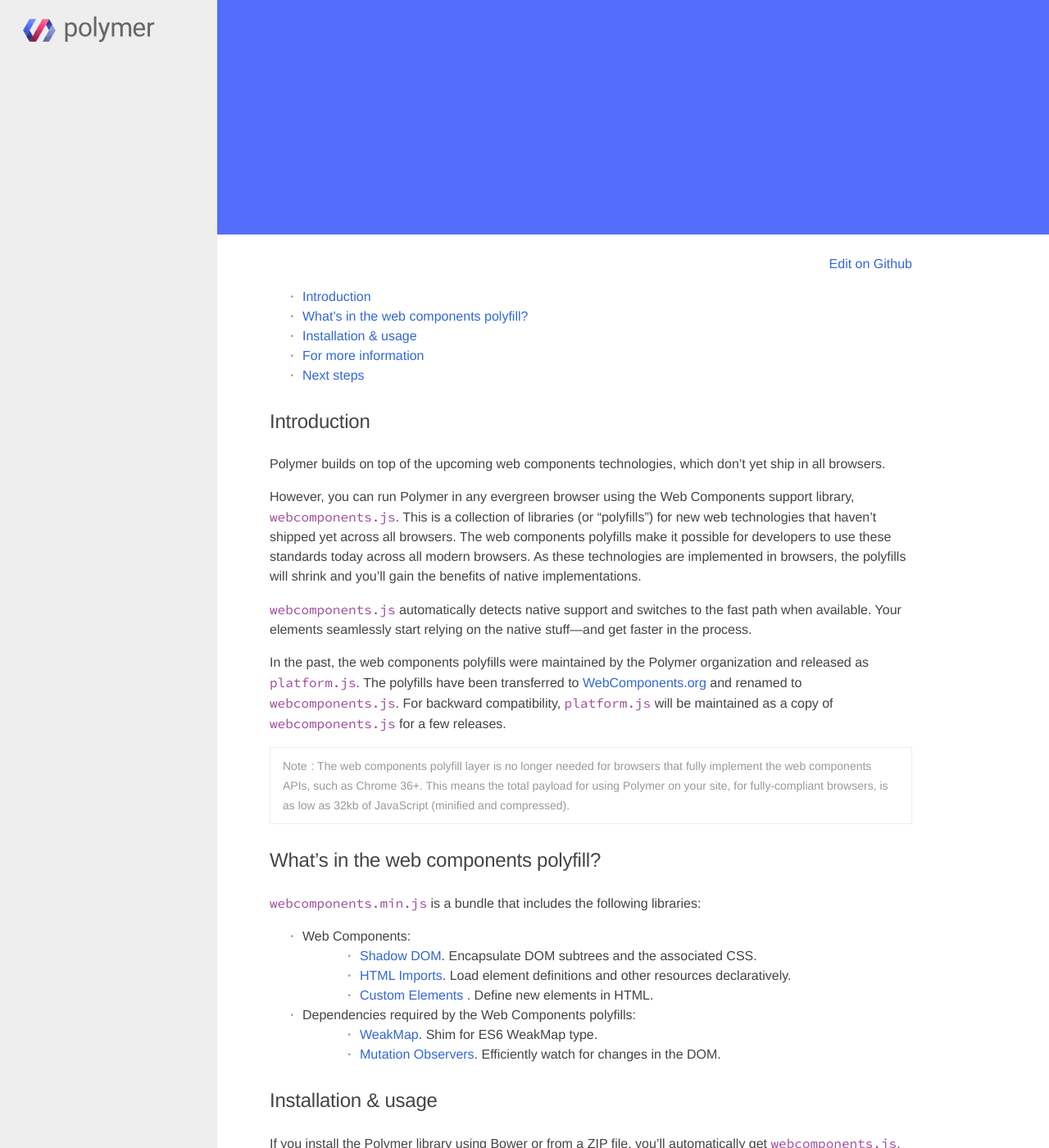
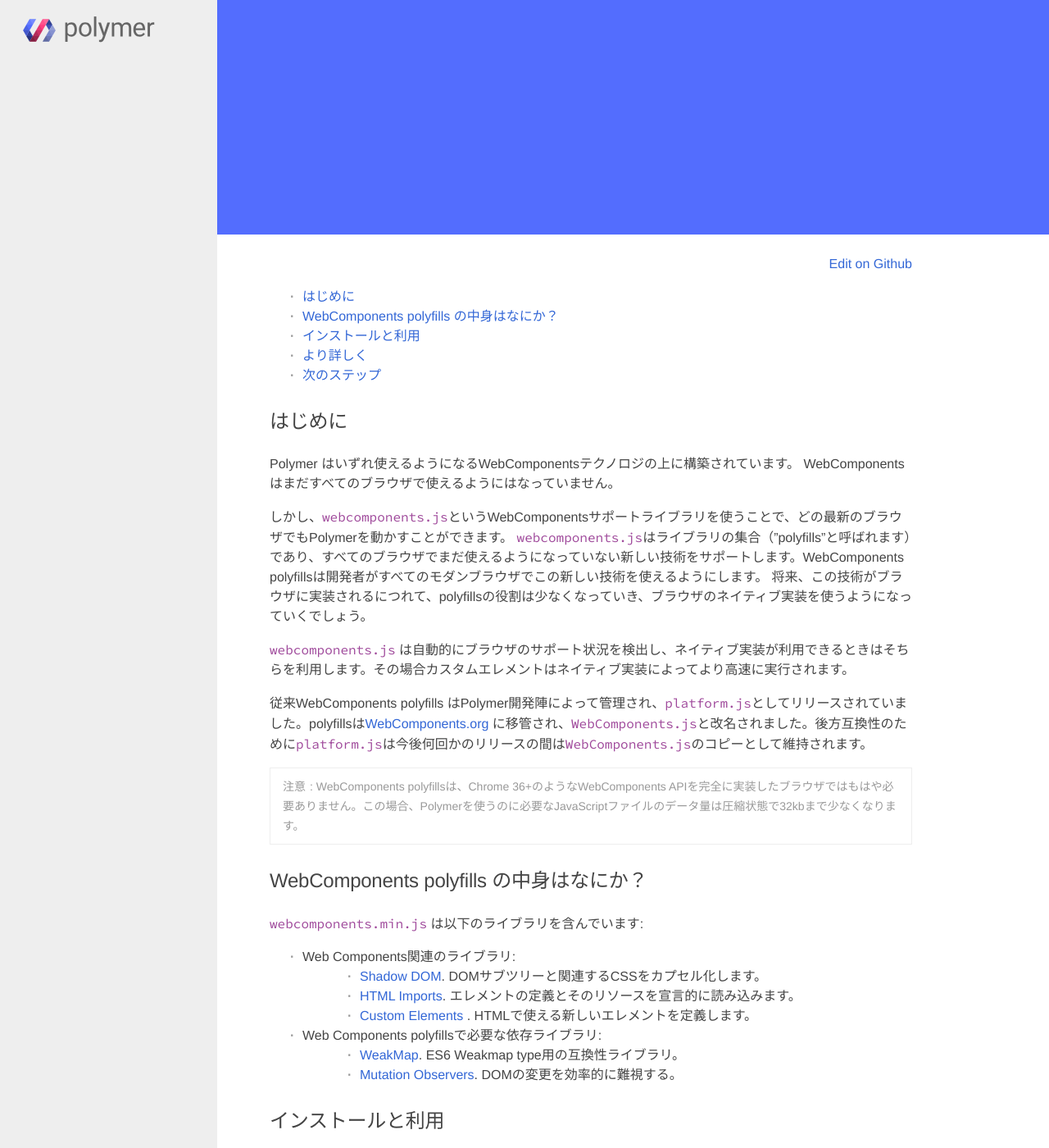
Before and after one commit to craftgear/polymer-docs-ja, a Jekyll site: the page built from docs_ja/docs/start/platform.md, in a window 1280 px wide and 1400 px high. Shown: the whole window at 82% size. Built offline with Jekyll 4.4.1, drawn with Linux system fonts in a browser that asks for light colours; some web fonts are replaced; a script that is not in the unit is left out; some of the changed text lies outside the part shown.

Commit message:
done platform.md

```diff
--- a/docs_ja/docs/start/platform.md
+++ b/docs_ja/docs/start/platform.md
@@ -3,98 +3,80 @@ layout: default
 type: start
 shortname: Concepts
 title: Web components polyfills
-subtitle: Supporting new web technologies today
+subtitle: あたらしいWeb技術を今サポートする
 ---
 
 {% include toc.html %}
 
-## Introduction
+## はじめに
 
-{{site.project_title}} builds on top of the upcoming web components technologies,
-which don't yet ship in all browsers.
+{{site.project_title}} はいずれ使えるようになるWebComponentsテクノロジの上に構築されています。
+WebComponentsはまだすべてのブラウザで使えるようにはなっていません。
 
-However, you can run {{site.project_title}} in any evergreen browser using the
-Web Components support library, `webcomponents.js`. This is a collection of
-libraries (or “polyfills”) for new web technologies that haven’t shipped yet across
-all browsers. The web components polyfills make it possible for developers to use
-these standards today across all modern browsers. As these technologies are implemented
-in browsers, the polyfills will shrink and you'll gain the benefits of native implementations.
+しかし、`webcomponents.js`というWebComponentsサポートライブラリを使うことで、どの最新のブラウザでも{{site.project_title}}を動かすことができます。
+`webcomponents.js`はライブラリの集合（"polyfills"と呼ばれます）であり、すべてのブラウザでまだ使えるようになっていない新しい技術をサポートします。WebComponents polyfillsは開発者がすべてのモダンブラウザでこの新しい技術を使えるようにします。
+将来、この技術がブラウザに実装されるにつれて、polyfillsの役割は少なくなっていき、ブラウザのネイティブ実装を使うようになっていくでしょう。
 
-`webcomponents.js` automatically detects native support and switches to the fast
-path when available. Your elements seamlessly start relying on the native stuff&mdash;and
-get faster in the process.
+`webcomponents.js` は自動的にブラウザのサポート状況を検出し、ネイティブ実装が利用できるときはそちらを利用します。その場合カスタムエレメントはネイティブ実装によってより高速に実行されます。
 
-In the past, the web components polyfills were maintained by
-the Polymer organization and released as `platform.js`. The polyfills
-have been transferred to [WebComponents.org](http://webcomponents.org)
-and renamed to `webcomponents.js`.
-For backward compatibility, `platform.js` will be maintained as
-a copy of `webcomponents.js` for a few releases.
+従来WebComponents polyfills はPolymer開発陣によって管理され、`platform.js`としてリリースされていました。polyfillsは[WebComponents.org](http://webcomponents.org) に移管され、`WebComponents.js`と改名されました。後方互換性のために`platform.js`は今後何回かのリリースの間は`WebComponents.js`のコピーとして維持されます。
 
-**Note**: The web components polyfill layer is no longer needed for browsers that
-fully implement the web components APIs, such as Chrome 36+.  This means the total
-payload for using Polymer on your site, for fully-compliant browsers, is as low as 32kb
-of JavaScript (minified and compressed).
+**注意**: WebComponents polyfillsは、Chrome 36+のようなWebComponents APIを完全に実装したブラウザではもはや必要ありません。この場合、Polymerを使うのに必要なJavaScriptファイルのデータ量は圧縮状態で32kbまで少なくなります。
 {: .alert alert-info}
 
-## What's in the web components polyfill? {#bundle}
+## WebComponents polyfills の中身はなにか？ {#bundle}
 
-`webcomponents.min.js` is a bundle that includes the following libraries:
+`webcomponents.min.js` は以下のライブラリを含んでいます:
 
-- Web Components:
-  - [Shadow DOM](/platform/shadow-dom.html). Encapsulate DOM subtrees and the associated CSS.
-  - [HTML Imports](/platform/html-imports.html). Load element definitions and other resources declaratively.
-  - [Custom Elements](/platform/custom-elements.html) . Define new elements in HTML.
-- Dependencies required by the Web Components polyfills:
-  - [WeakMap](https://github.com/Polymer/WeakMap). Shim for ES6 WeakMap type.
-  - [Mutation Observers](https://github.com/Polymer/MutationObservers). Efficiently watch for changes in the DOM.
+- Web Components関連のライブラリ:
+  - [Shadow DOM](/platform/shadow-dom.html). DOMサブツリーと関連するCSSをカプセル化します。
+  - [HTML Imports](/platform/html-imports.html). エレメントの定義とそのリソースを宣言的に読み込みます。
+  - [Custom Elements](/platform/custom-elements.html) . HTMLで使える新しいエレメントを定義します。
+- Web Components polyfillsで必要な依存ライブラリ:
+  - [WeakMap](https://github.com/Polymer/WeakMap). ES6 Weakmap type用の互換性ライブラリ。
+  - [Mutation Observers](https://github.com/Polymer/MutationObservers). DOMの変更を効率的に難視する。
 
-## Installation & usage {#setup}
+## インストールと利用 {#setup}
 
-If you install the {{site.project_title}} library using Bower or from a ZIP file,
-you'll automatically get `webcomponents.js`.
+{{site.project_title}}をbowerを使ってインストールするか、ZIPファイルから展開した場合は、`webcomponents.js`がすでに含まれています。
 
-You can also manually install `webcomponents.js` using Bower:
+bowerを使って`webcomponents.js`を手動でインストールすこともできます:
 
     bower install --save webcomponentsjs
 
-**Note:** For more information on using Bower, see
-[Getting the code](/docs/start/getting-the-code.html).
+**注意:** bowerのより詳しい使い方については
+[Getting the code](/docs/start/getting-the-code.html)を参照して下さい。
 {: .alert .alert-info }
 
-Then, include `webcomponents.min.js` as you would any other script:
+次に、`webcomponents.js`を他のスクリプトファイルと同じように読み込みます:
 
     <script src="bower_components/webcomponentsjs/webcomponents.min.js"></script>
 
-**Note**: Due to the nature of some of the polyfills, to maximize compatibility with other
-libraries, make sure that `webcomponents.min.js` is the first script tag in your document's `<head>`.
+**注意**: polyfillsの性質上、他のライブラリとの互換性を最大化するために、`webcomponents.js`を`<head>`で最初に読み込むようにして下さい。
 {: .alert alert-info}
 
-Once included, you can use [HTML Imports](/platform/html-imports.html),
-[Custom Elements](/platform/custom-elements.html), [Shadow DOM](/platform/shadow-dom.html),
-and other emerging standards in your app. For example, to use a {{site.project_title}} element,
-just import it using an HTML Import:
+一旦 `webcomponents.js` が読み込まれると、[HTML Imports](/platform/html-imports.html),
+[Custom Elements](/platform/custom-elements.html), [Shadow DOM](/platform/shadow-dom.html)を始め、最新の標準技術が使えるようになります。例えば、{{site.project_title}}エレメントを使うには、次のようにHTML Importを使います:
 
     <link rel="import"
           href="bower_components/paper-tabs/paper-tabs.html">
 
-Then use `<paper-tabs>` just like any built-in tag.
+これで`<paper-tabs>`を他のHTMLタグと同じように使えます。
 
-## For more information
+## より詳しく
 
-For more information on using, building, or contributing to the web components polyfills,
-go to [WebComponents.org](http://webcomponents.org).
+WebComponents polyfills についてより詳しく知りたい、ライブラリに貢献したい場合は[WebComponents.org](http://webcomponents.org)を参照して下さい。
 
-## Next steps {#nextsteps}
+## 次のステップ {#nextsteps}
 
-`webcomponents.min.js` is a wonderful foundation for working with Web Components in a
-cross-browser fashion. If you're ready to start building your own elements, and would
-like to learn about the additional features {{site.project_title}} adds, check out
-[Polymer in 10 minutes](/docs/start/creatingelements.html) or follow
-[the tutorial](/docs/start/tutorial/intro.html) to write your first {{site.project_title}} application.
+`webcomponents.min.js`は、複数のブラウザでWebComponentsを使うための素晴らしい土台です。
+独自のエレメントを作る準備ができていて、{{site.project_title}}が提供する追加機能についてより詳しく知りたい場合は、[Polymer in 10 minutes](/docs/start/creatingelements.html) に進んで下さい。
+最初の{{site.project_title}}アプリケーションを作るには[the tutorial](/docs/start/tutorial/intro.html)へ進んで下さい。
 
-Or continue on to:
+あるいは:
 
 <a href="/docs/polymer/polymer.html">
-  <paper-button raised><core-icon icon="arrow-forward" ></core-icon>API developer guide</paper-button>
+  <paper-button raised><core-icon icon="arrow-forward" ></core-icon>APIデベロッパーガイド</paper-button>
 </a>
+
+に進んで下さい。
```
Also changed, not shown: README.md.
